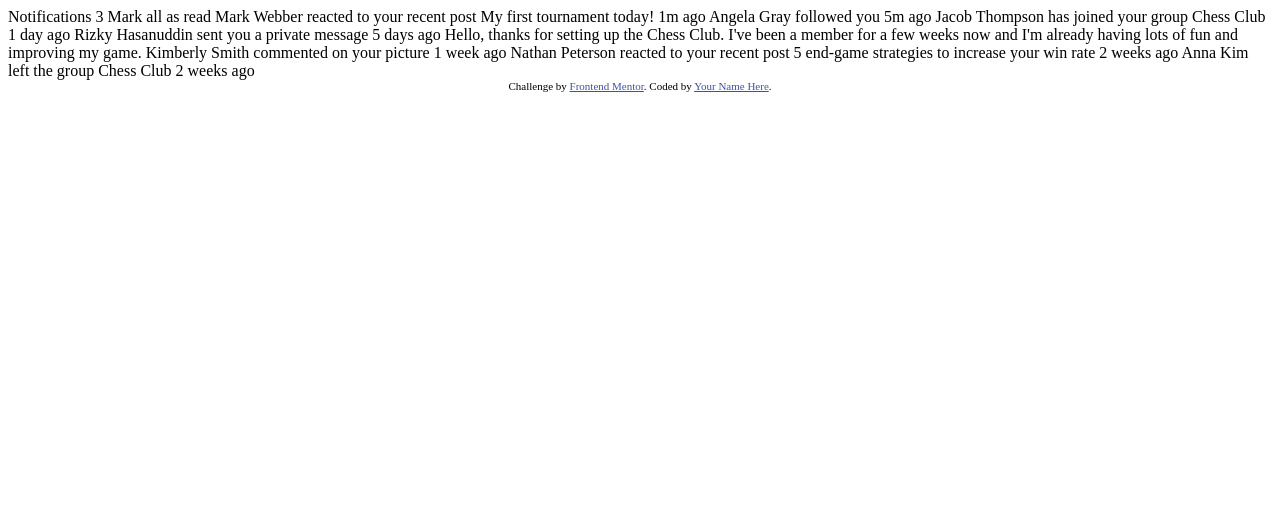
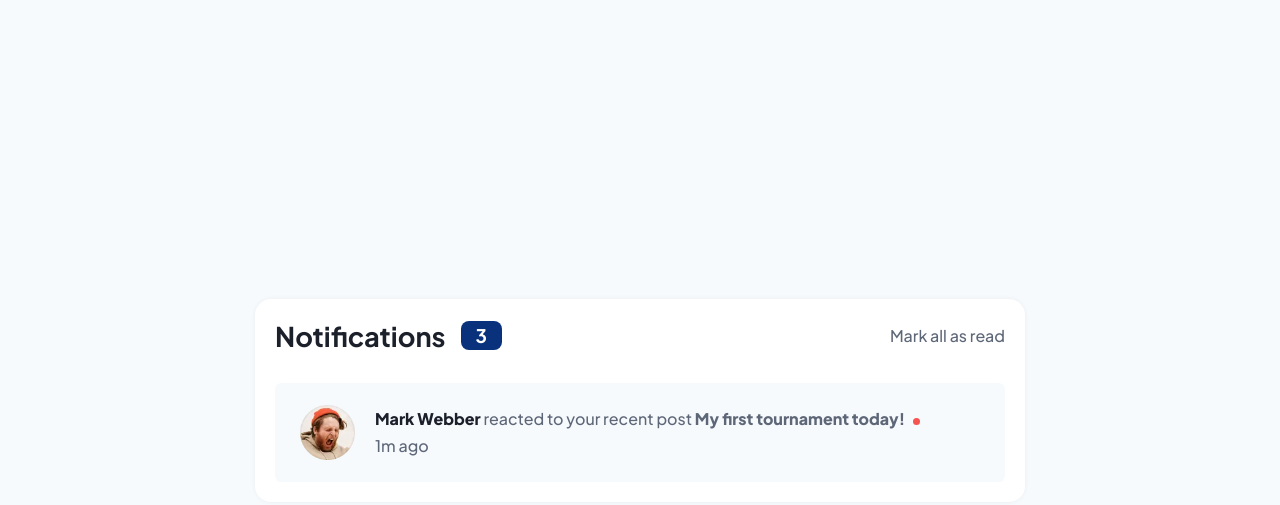
Before and after one commit to FESOO1/Notification, a plain HTML site: page index.html in a window 1280 px wide. Drawn offline with Linux system fonts and the light colour scheme.

Commit message:
Working on it.

```diff
--- a/index.html
+++ b/index.html
@@ -2,50 +2,34 @@
 <html lang="en">
 <head>
   <meta charset="UTF-8">
-  <meta name="viewport" content="width=device-width, initial-scale=1.0"> <!-- displays site properly based on user's device -->
-
-  <link rel="icon" type="image/png" sizes="32x32" href="./assets/images/favicon-32x32.png">
-
-  <title>Frontend Mentor | Notifications page</title>
-
-  <!-- Feel free to remove these styles or customise in your own stylesheet 👍 -->
-  <style>
-    .attribution { font-size: 11px; text-align: center; }
-    .attribution a { color: hsl(228, 45%, 44%); }
-  </style>
+  <meta name="viewport" content="width=device-width, initial-scale=1.0">
+  <title>Notification</title>
+  <link rel="stylesheet" href="./styles.css">
 </head>
 <body>
+  <div class="container">
+    <div class="notification">
+      <div class="notification-header-button">
+        <div class="notification-header">
+          <h2 class="notification-header-itself">Notifications</h2>
+          <h3 class="notification-header-number">3</h3>
+        </div>
+        <button type="button" class="notification-button">Mark all as read</button>
+      </div>
+      <div class="notifications-themselves">
+        <div class="notification-itself">
+          <div class="notification-image">
+            <img src="./assets/images/avatar-mark-webber.webp" alt="avatar of a person" class="notification-image-itself">
+          </div>
+          <div class="notification-text">
+            <h4 class="notification-text-itself"><span class="notified-by">Mark Webber</span> reacted to your recent post <span class="notified-source">My first tournament today!</span> <span class="new-notification"></span></h4>
+            <h4 class="notification-text-time">1m ago</h4>
+          </div>
+        </div>
+      </div>
+    </div>
+  </div>
 
-  Notifications 3
-
-  Mark all as read
-
-  Mark Webber reacted to your recent post My first tournament today!
-  1m ago
-
-  Angela Gray followed you
-  5m ago
-
-  Jacob Thompson has joined your group Chess Club
-  1 day ago
-
-  Rizky Hasanuddin sent you a private message
-  5 days ago
-  Hello, thanks for setting up the Chess Club. I've been a member for a few weeks now and
-  I'm already having lots of fun and improving my game.
-
-  Kimberly Smith commented on your picture
-  1 week ago
-
-  Nathan Peterson reacted to your recent post 5 end-game strategies to increase your win rate
-  2 weeks ago
-
-  Anna Kim left the group Chess Club
-  2 weeks ago
-
-  <div class="attribution">
-    Challenge by <a href="https://www.frontendmentor.io?ref=challenge" target="_blank">Frontend Mentor</a>.
-    Coded by <a href="#">Your Name Here</a>.
-  </div>
+  <script src="./script.js"></script>
 </body>
 </html>
--- /dev/null
+++ b/styles.css
@@ -0,0 +1,197 @@
+@import url('https://fonts.googleapis.com/css2?family=Plus+Jakarta+Sans:ital,wght@0,200..800;1,200..800&display=swap');
+
+:root {
+    --f-all: "Plus Jakarta Sans", sans-serif;
+}
+
+* {
+    padding: 0;
+    margin: 0;
+    box-sizing: border-box;
+    font-family: var(--f-all);
+}
+
+body {
+    background-color: hsl(210, 60%, 98%);
+}
+
+/* CONTAINER */
+
+.container {
+    min-height: 100vh;
+    display: flex;
+    justify-content: center;
+    align-items: center;
+    padding-block: 100px;
+}
+
+/* NOTIFICATION */
+
+.notification {
+    width: 770px;
+    padding: 20px;
+    background-color: white;
+    box-shadow: 0 0 5px rgba(0, 0, 0, 0.05);
+    border-radius: 1rem;
+    display: flex;
+    flex-direction: column;
+    row-gap: 30px;
+}
+
+/* NOTIFICATION HEADER AND BUTTON */
+
+.notification-header-button {
+    display: flex;
+    align-items: center;
+    justify-content: space-between;
+}
+
+.notification-header {
+    display: flex;
+    align-items: center;
+    column-gap: 15px;
+}
+
+.notification-header-itself {
+    color: hsl(224, 21%, 14%);
+    font-size: 1.7rem;
+}
+
+.notification-header-number {
+    color: white;
+    background-color: hsl(219, 85%, 26%);
+    padding: 3px 15px;
+    border-radius: 0.5rem;
+}
+
+.notification-button {
+    color: hsl(219, 12%, 42%);
+    background-color: transparent;
+    border: 0;
+    font-size: 1rem;
+    font-weight: 500;
+    cursor: pointer;
+}
+
+.notification-button:hover {
+    color: hsl(219, 85%, 26%);
+}
+
+/* NOTIFICATIONS THEMSELVES */
+
+.notifications-themselves {
+    display: flex;
+    flex-direction: column;
+    row-gap: 10px;
+}
+
+/* NOTIFICATION ITSELF */
+
+.notification-itself {
+    display: grid;
+    grid-template-columns: auto 1fr;
+    column-gap: 20px;
+    align-items: center;
+    background-color: hsl(210, 60%, 98%);
+    border-radius: 0.4rem;
+    padding: 22px 25px;
+}
+
+.notification-image {
+    width: 55px;
+    height: 55px;
+    line-height: 0;
+}
+
+.notification-image-itself {
+    width: 100%;
+    height: 100%;
+}
+
+.notification-text {
+    display: flex;
+    flex-direction: column;
+    row-gap: 5px;
+}
+
+.notification-text-itself {
+    color: hsl(219, 12%, 42%);
+    font-weight: 500;
+    display: inline;
+    line-height: 22px;
+}
+
+.notified-by {
+    color: hsl(224, 21%, 14%);
+    font-weight: 800;
+    cursor: pointer;
+}
+
+.notified-source {
+    font-weight: 800;
+    cursor: pointer;
+}
+
+.new-notification {
+    background-color: hsl(1, 90%, 64%);
+    width: 7px;
+    height: 7px;
+    display: flex;
+    border-radius: 1.1rem;
+    display: inline-block;
+    margin-left: 5px;
+}
+
+.notified-by:hover,
+.notified-source:hover {
+    color: hsl(219, 85%, 26%);
+}
+
+.notification-text-time {
+    font-weight: 500;
+    color: hsl(219, 12%, 42%);
+}
+
+/* MEDIA QUERIES */
+
+@media (max-width: 850px) {
+    .container {
+        padding-inline: 20px;
+    }
+    .notification {
+        width: 100%;
+    }
+    .notification-header-itself {
+        font-size: 1.5rem;
+    }
+}
+
+@media (max-width: 550px) {
+    .notification {
+        padding: 10px;
+        row-gap: 10px;
+    }
+    .notification-header-button {
+        padding-inline: 5px;
+    }
+    .notification-header {
+        column-gap: 8px;
+    }
+    .notification-header-number {
+        font-size: 0.9rem;
+        padding: 2px 10px;
+    }
+    .notification-itself {
+        padding: 15px;
+    }
+    .notification-image {
+        width: 45px;
+        height: 45px;
+    }
+}
+
+@media (max-width: 400px) {
+    .container {
+        padding-inline: 15px;
+    }
+}
```
Also changed, not shown: script.js (added).
